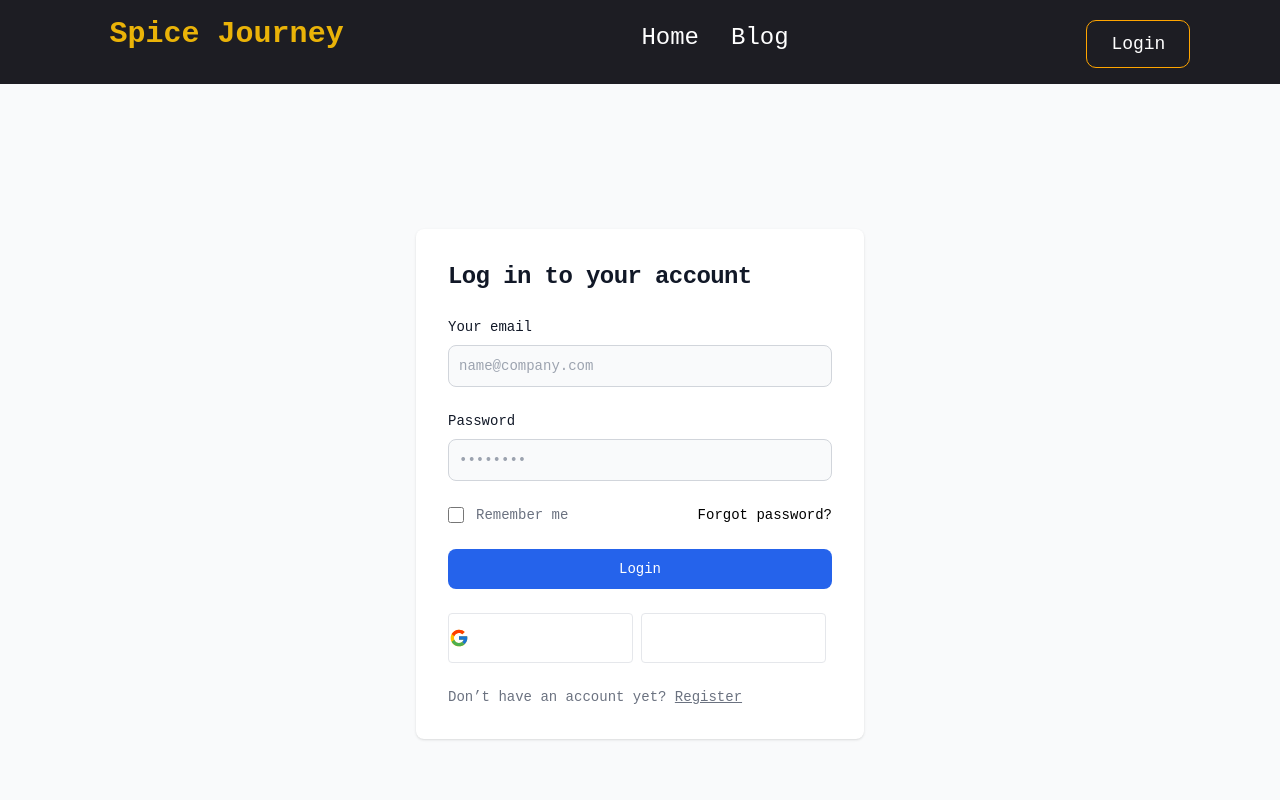
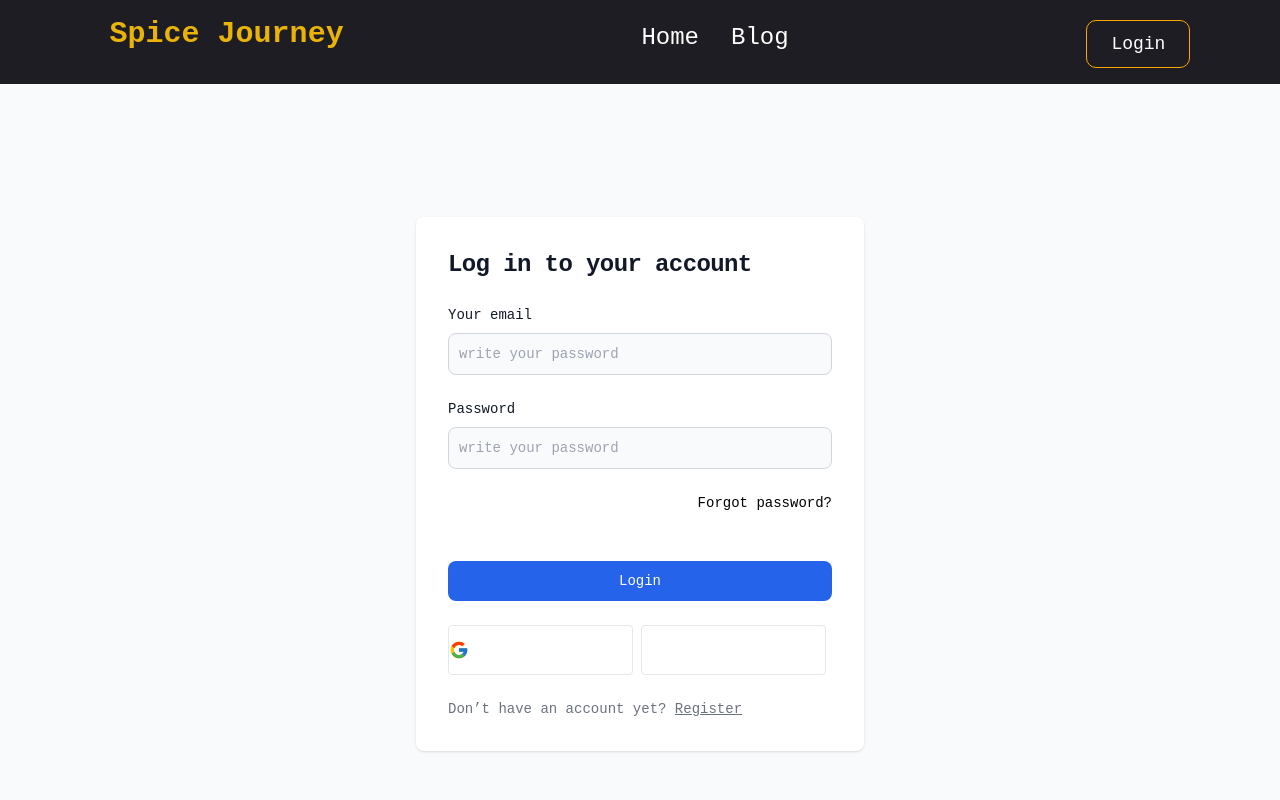
Before and after one commit to rukaiya20/Chef-Recipe, a React (Vite) app: page /login in a window 1280 px wide. Shown: the top 800 px of the page. Built offline with nearby package versions, Linux system fonts and the light colour scheme.

Commit message:
Registation and login authantication done

```diff
--- a/src/LayOut/Pages/Login.jsx
+++ b/src/LayOut/Pages/Login.jsx
@@ -1,9 +1,29 @@
-import React from 'react';
+import React, { useState } from 'react';
 import { Link } from 'react-router-dom';
 import { FcGoogle } from "react-icons/fc";
 import { BsGithub } from "react-icons/bs";
+import { useContext } from 'react';
+import { AuthContext } from '../../Provider/AuthProvider';
 
 const Login = () => {
+    const [error,setError] = useState();
+    const{signIn} =useContext(AuthContext);
+    const handleLogin = event =>{
+        event.preventDefault();
+        const from = event.target;
+        const email = from.email.value;
+        const password =from.password.value;
+        console.log(email,password)
+        signIn(email,password)
+        .then(Result =>{
+            const createUser = Result.user;
+            console.log(createUser);
+        })
+        .catch(error =>{
+            setError(error.message)
+        })
+
+    }
     return (
         <div>
             <div className="bg-gray-50 dark:bg-gray-900">
@@ -13,26 +33,21 @@ const Login = () => {
               <h1 className="text-xl font-bold leading-tight tracking-tight text-gray-900 md:text-2xl dark:text-white">
                  Log in to your account
               </h1>
-              <form className="space-y-4 md:space-y-6" action="#">
+              <form onSubmit={handleLogin} className="space-y-4 md:space-y-6" action="#">
                   <div>
                       <label for="email" className="block mb-2 text-sm font-medium text-gray-900 dark:text-white">Your email</label>
-                      <input type="email" name="email" id="email" className="bg-gray-50 border border-gray-300 text-gray-900 sm:text-sm rounded-lg focus:ring-primary-600 focus:border-primary-600 block w-full p-2.5 dark:bg-gray-700 dark:border-gray-600 dark:placeholder-gray-400 dark:text-white dark:focus:ring-blue-500 dark:focus:border-blue-500" placeholder="name@company.com" required=""/>
+                      <input type="email" name="email" id="email" className="bg-gray-50 border border-gray-300 text-gray-900 sm:text-sm rounded-lg focus:ring-primary-600 focus:border-primary-600 block w-full p-2.5 dark:bg-gray-700 dark:border-gray-600 dark:placeholder-gray-400 dark:text-white dark:focus:ring-blue-500 dark:focus:border-blue-500" placeholder="write your password" required/>
                   </div>
                   <div>
                       <label for="password" className="block mb-2 text-sm font-medium text-gray-900 dark:text-white">Password</label>
-                      <input type="password" name="password" id="password" placeholder="••••••••" className="bg-gray-50 border border-gray-300 text-gray-900 sm:text-sm rounded-lg focus:ring-primary-600 focus:border-primary-600 block w-full p-2.5 dark:bg-gray-700 dark:border-gray-600 dark:placeholder-gray-400 dark:text-white dark:focus:ring-blue-500 dark:focus:border-blue-500" required=""/>
+                      <input type="password" name="password" id="password" placeholder="write your password" className="bg-gray-50 border border-gray-300 text-gray-900 sm:text-sm rounded-lg focus:ring-primary-600 focus:border-primary-600 block w-full p-2.5 dark:bg-gray-700 dark:border-gray-600 dark:placeholder-gray-400 dark:text-white dark:focus:ring-blue-500 dark:focus:border-blue-500" required/>
                   </div>
                   <div className="flex items-center justify-between">
                       <div className="flex items-start">
-                          <div className="flex items-center h-5">
-                            <input id="remember" aria-describedby="remember" type="checkbox" className="w-4 h-4 border border-gray-300 rounded bg-gray-50 focus:ring-3 focus:ring-primary-300 dark:bg-gray-700 dark:border-gray-600 dark:focus:ring-primary-600 dark:ring-offset-gray-800" required=""/>
-                          </div>
-                          <div className="ml-3 text-sm">
-                            <label for="remember" className="text-gray-500 dark:text-gray-300">Remember me</label>
-                          </div>
                       </div>
                       <Link className="text-sm font-medium text-primary-600 hover:underline dark:text-blue-500">Forgot password?</Link>
                   </div>
+                  <p className='text-red-600 text-lg'>{error}</p>
                   <button type="submit" className="w-full text-white bg-blue-600 hover:bg-primary-700 focus:ring-4 focus:outline-none focus:ring-primary-300 font-medium rounded-lg text-sm px-5 py-2.5 text-center dark:bg-primary-600 dark:hover:bg-primary-700 dark:focus:ring-primary-800">Login</button>
                   <div className='text-white flex'>
                     <button className='border rounded py-3 me-2 flex'> <FcGoogle className='mt-0.5 w-5 h-5 ' /> Login with Google</button>
--- a/src/LayOut/Pages/Register.jsx
+++ b/src/LayOut/Pages/Register.jsx
@@ -1,7 +1,28 @@
-import React from 'react';
+import React, { useContext, useState } from 'react';
 import { Link } from 'react-router-dom';
+import { AuthContext } from '../../Provider/AuthProvider';
+
 
 const Register = () => {
+    const [error,setError] = useState();
+    const {createUser} = useContext(AuthContext);
+    const handleRegister = event =>{
+        event.preventDefault();
+        const from = event.target;
+        const email = from.email.value;
+        const password = from.password.value;
+        const photo = from.photo.value;
+        const name = from.name.value;
+        console.log(email,password,name,photo);
+        createUser(email,password)
+        .then(result =>{
+            const createdUser = result.user;
+            console.log(createdUser);
+        })
+        .catch(error =>{
+            setError(error.message);
+        })
+    }
     return (
         <div>
             <div className="bg-gray-50 dark:bg-gray-900">
@@ -12,14 +33,14 @@ const Register = () => {
               <h1 className="text-xl font-bold leading-tight tracking-tight text-gray-900 md:text-2xl dark:text-white">
                   Registered in to your account
               </h1>
-              <form className="space-y-4 md:space-y-6" action="#">
+              <form onSubmit={handleRegister} className="space-y-4 md:space-y-6" action="#">
                   <div>
                       <label for="name" className="block mb-2 text-sm font-medium text-gray-900 dark:text-white">Your Username</label>
-                      <input type="text" name="name" id="name" className="bg-gray-50 border border-gray-300 text-gray-900 sm:text-sm rounded-lg focus:ring-primary-600 focus:border-primary-600 block w-full p-2.5 dark:bg-gray-700 dark:border-gray-600 dark:placeholder-gray-400 dark:text-white dark:focus:ring-blue-500 dark:focus:border-blue-500" placeholder="write your name" required/>
+                      <input type="text" name='name' id="name" className="bg-gray-50 border border-gray-300 text-gray-900 sm:text-sm rounded-lg focus:ring-primary-600 focus:border-primary-600 block w-full p-2.5 dark:bg-gray-700 dark:border-gray-600 dark:placeholder-gray-400 dark:text-white dark:focus:ring-blue-500 dark:focus:border-blue-500" placeholder="write your name" required/>
                   </div>
                   <div>
                       <label for="email" className="block mb-2 text-sm font-medium text-gray-900 dark:text-white">Your email</label>
-                      <input type="email" name="email" id="email" className="bg-gray-50 border border-gray-300 text-gray-900 sm:text-sm rounded-lg focus:ring-primary-600 focus:border-primary-600 block w-full p-2.5 dark:bg-gray-700 dark:border-gray-600 dark:placeholder-gray-400 dark:text-white dark:focus:ring-blue-500 dark:focus:border-blue-500" placeholder="write your email" required/>
+                      <input type="email" name='email' id="email" className="bg-gray-50 border border-gray-300 text-gray-900 sm:text-sm rounded-lg focus:ring-primary-600 focus:border-primary-600 block w-full p-2.5 dark:bg-gray-700 dark:border-gray-600 dark:placeholder-gray-400 dark:text-white dark:focus:ring-blue-500 dark:focus:border-blue-500" placeholder="write your email" required/>
                   </div>
                   <div>
                       <label for="password" className="block mb-2 text-sm font-medium text-gray-900 dark:text-white">Password</label>
@@ -27,10 +48,11 @@ const Register = () => {
                   </div>
                   <div>
                       <label for="photoUrl" className="block mb-2 text-sm font-medium text-gray-900 dark:text-white">Photo URL</label>
-                      <input type="text" name="photoUrl" id="photoUrl" placeholder="Uplode your photo" className="bg-gray-50 border border-gray-300 text-gray-900 sm:text-sm rounded-lg focus:ring-primary-600 focus:border-primary-600 block w-full p-2.5 dark:bg-gray-700 dark:border-gray-600 dark:placeholder-gray-400 dark:text-white dark:focus:ring-blue-500 dark:focus:border-blue-500" required/>
+                      <input type="text" name="photo" id="photo" placeholder="Uplode your photo" className="bg-gray-50 border border-gray-300 text-gray-900 sm:text-sm rounded-lg focus:ring-primary-600 focus:border-primary-600 block w-full p-2.5 dark:bg-gray-700 dark:border-gray-600 dark:placeholder-gray-400 dark:text-white dark:focus:ring-blue-500 dark:focus:border-blue-500" required/>
                   </div>
                   <div className="flex items-center justify-between">
                   </div>
+                  <p className='text-red-600 text-lg'>{error}</p>
                   <button type="submit" className="w-full text-white bg-blue-600 hover:bg-primary-700 focus:ring-4 focus:outline-none focus:ring-primary-300 font-medium rounded-lg text-sm px-5 py-2.5 text-center dark:bg-primary-600 dark:hover:bg-primary-700 dark:focus:ring-primary-800">Register</button>
                   <p className="text-sm font-light text-gray-500 dark:text-gray-400">
                       Already have an account? <Link to='/login'><a href="#" className="font-medium text-primary-600 underline dark:text-blue-500">Login</a></Link>
--- a/src/Provider/AuthProvider.jsx
+++ b/src/Provider/AuthProvider.jsx
@@ -1,7 +1,22 @@
 import React, { createContext } from 'react';
-const AuthContext =createContext(null);
+import { createUserWithEmailAndPassword, getAuth, signInWithEmailAndPassword } from "firebase/auth";
+import app from '../FireBase/FireBase.Init';
+
+export const AuthContext =createContext(null);
+const auth =getAuth(app)
 const AuthProvider = ({children}) => {
-    const authInfo ={}
+    const user ={displayname:'username'}
+    const createUser = (email , password) =>{
+         return createUserWithEmailAndPassword(auth, email, password)
+    }
+    const signIn =(email,password) =>{
+        return signInWithEmailAndPassword(auth,email,password)
+    }
+    const authInfo ={
+        user,
+        createUser,
+        signIn
+    }
     return (
         <AuthContext.Provider value={authInfo}>
             {children}
```
